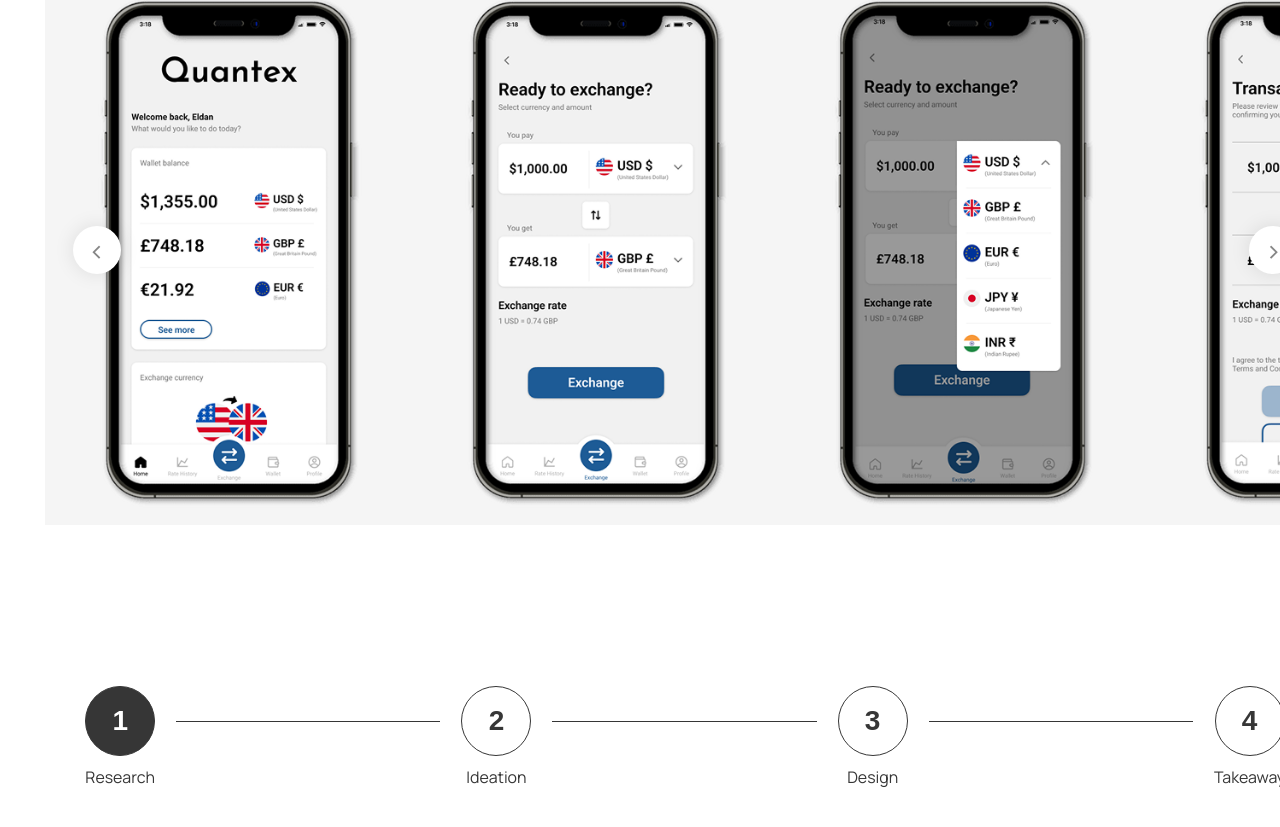
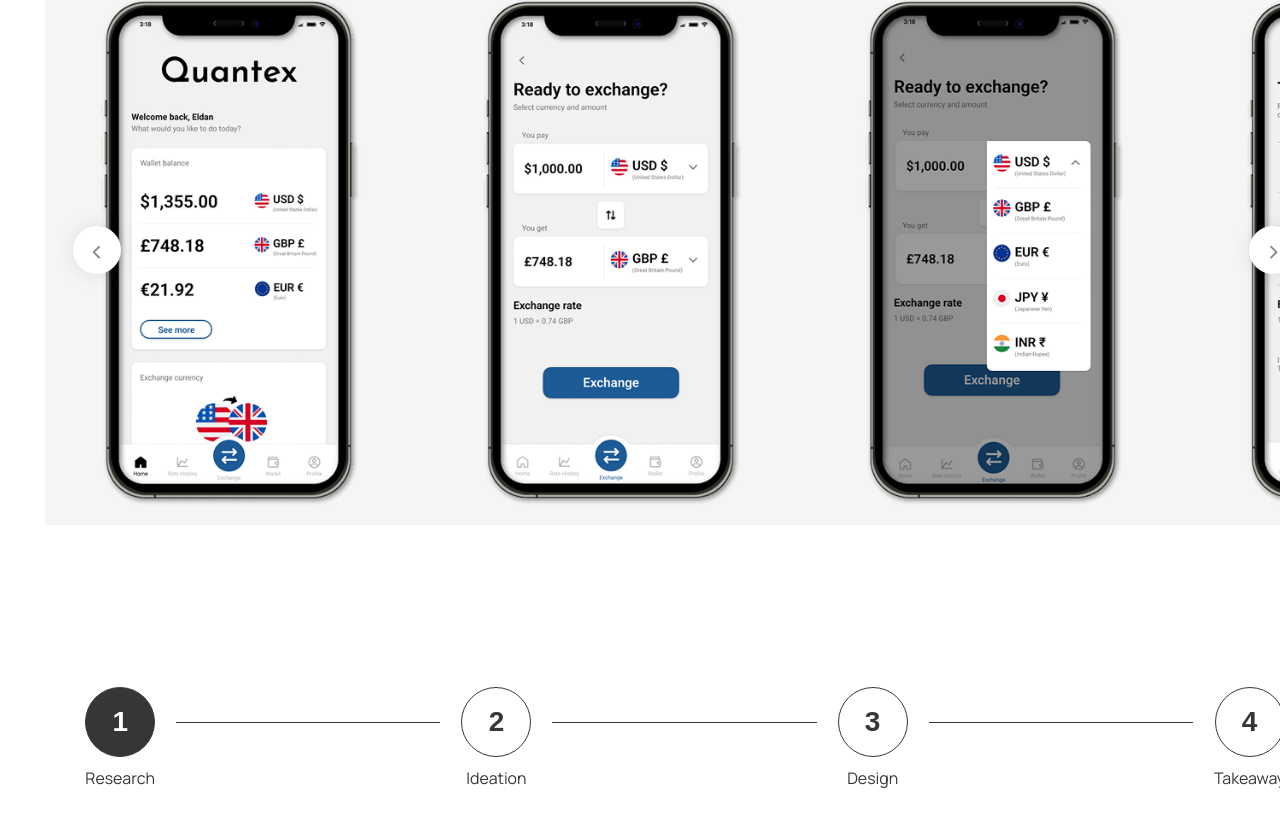
Before and after one commit to mikaridley/Eldan-Ridley-s-Portfolio, a React (Vite) app: page /home in a window 1280 px wide. Shown: the part 2857-3684 px from the top of the page. Built offline with nearby package versions, Linux system fonts and the light colour scheme; a web font is replaced by a local one.

Commit message:
enhance Stepper component with sticky behavior and update carousel gap

```diff
--- a/src/assets/styles/cmps/Stepper.css
+++ b/src/assets/styles/cmps/Stepper.css
@@ -1,3 +1,9 @@
+.stepper-sentinel {
+  height: 1px;
+  width: 100%;
+  pointer-events: none;
+}
+
 .stepper-wrapper {
   position: sticky;
   top: 0;
@@ -8,6 +14,10 @@
   margin-block-end: 15rem;
 
   background-color: var(--white-bg);
+
+  &.is-sticky {
+    border-bottom: 2px solid var(--dark-grey);
+  }
 
   .stepper {
     display: flex;
--- a/src/cmps/Stepper.jsx
+++ b/src/cmps/Stepper.jsx
@@ -1,4 +1,4 @@
-import { Fragment } from 'react'
+import { Fragment, useRef, useEffect, useState } from 'react'
 import '../assets/styles/cmps/Stepper.css'
 
 const STEPS = [
@@ -9,8 +9,32 @@
 ]
 
 export function Stepper({ activeStep = 1 }) {
+  const sentinelRef = useRef(null)
+  const [isSticky, setIsSticky] = useState(false)
+
+  useEffect(() => {
+    const sentinel = sentinelRef.current
+    if (!sentinel) return
+
+    const observer = new IntersectionObserver(
+      ([entry]) => {
+        if (entry.isIntersecting) {
+          setIsSticky(false)
+        } else {
+          const { bottom } = entry.boundingClientRect
+          setIsSticky(bottom < 0)
+        }
+      },
+      { threshold: 0 }
+    )
+    observer.observe(sentinel)
+    return () => observer.disconnect()
+  }, [])
+
   return (
-    <div className="stepper-wrapper">
+    <>
+      <div ref={sentinelRef} className="stepper-sentinel" aria-hidden="true" />
+      <div className={`stepper-wrapper ${isSticky ? 'is-sticky' : ''}`}>
       <div className="stepper" role="navigation" aria-label="Progress">
         {STEPS.map((step, index) => (
           <Fragment key={step.id}>
@@ -28,5 +52,6 @@
         ))}
       </div>
     </div>
+    </>
   )
 }
--- a/src/pages/HomePage.jsx
+++ b/src/pages/HomePage.jsx
@@ -121,7 +121,7 @@
 
       {QUANTEX_CAROUSEL_IMAGES.length > 0 && (
         <section className="home-page-carousel">
-          <ImgsCarousel images={QUANTEX_CAROUSEL_IMAGES} gap={0} />
+          <ImgsCarousel images={QUANTEX_CAROUSEL_IMAGES} gap={15} />
         </section>
       )}
 
```
